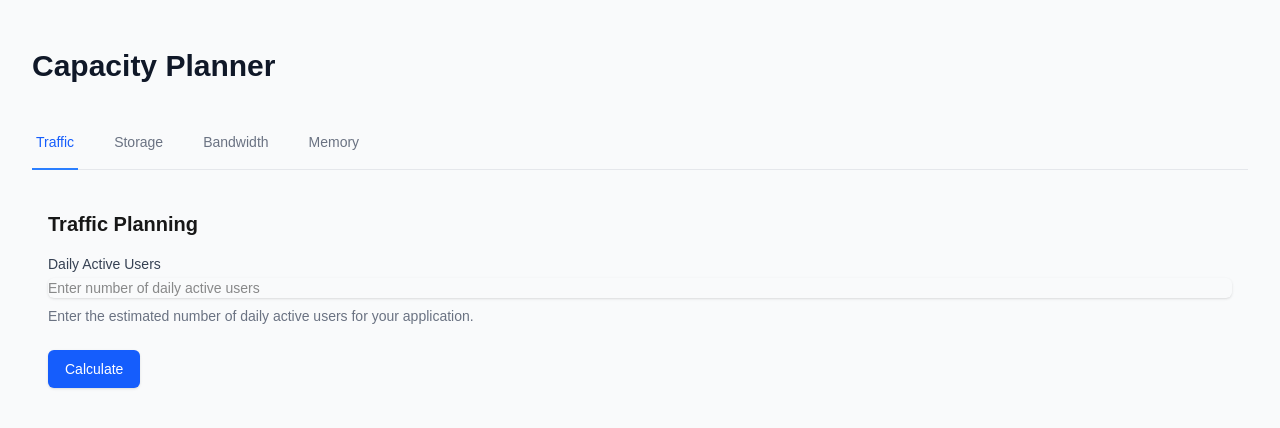
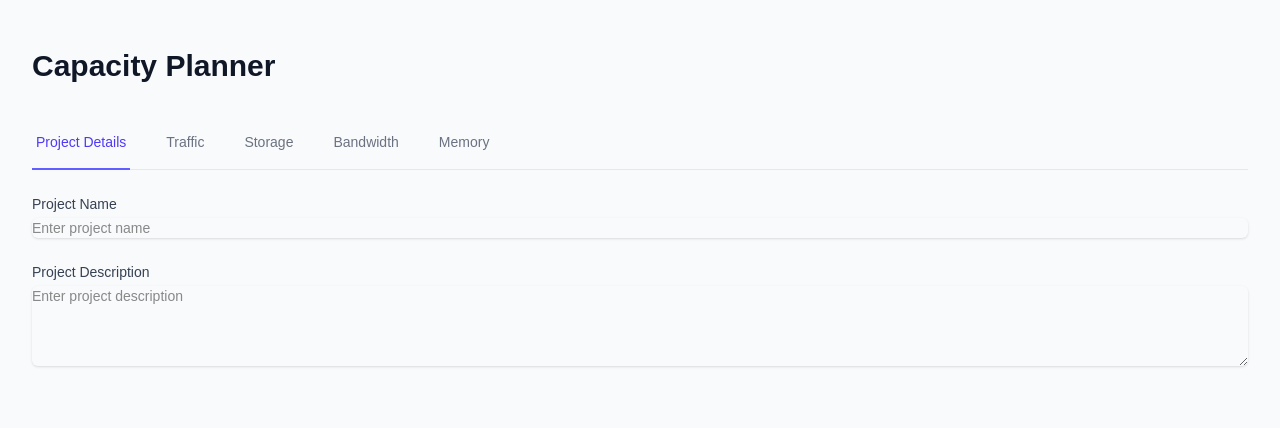
Before and after one commit to adrikei/capper, a Next.js app: page / in a window 1280 px wide. Shown: the top 428 px of the page. Built offline with nearby package versions, Linux system fonts and the light colour scheme.

Commit message:
feat: add Project Details tab and refactor tab components

```diff
--- a/src/app/components/Tabs.tsx
+++ b/src/app/components/Tabs.tsx
@@ -1,17 +1,21 @@
 'use client';
 
-import { useState } from 'react';
+import React, { useState } from 'react';
 import TrafficTab from './tabs/TrafficTab';
 import StorageTab from './tabs/StorageTab';
 import BandwidthTab from './tabs/BandwidthTab';
 import MemoryTab from './tabs/MemoryTab';
+import { ProjectDetailsTab } from './tabs/ProjectDetailsTab';
 
-type Tab = 'traffic' | 'storage' | 'bandwidth' | 'memory';
+type Tab = 'project' | 'traffic' | 'storage' | 'bandwidth' | 'memory';
 
-export default function Tabs() {
-  const [activeTab, setActiveTab] = useState<Tab>('traffic');
+export const Tabs: React.FC = () => {
+  const [activeTab, setActiveTab] = useState<Tab>('project');
+  const [projectName, setProjectName] = useState('');
+  const [projectDescription, setProjectDescription] = useState('');
 
-  const tabs = [
+  const tabs: { id: Tab; label: string }[] = [
+    { id: 'project', label: 'Project Details' },
     { id: 'traffic', label: 'Traffic' },
     { id: 'storage', label: 'Storage' },
     { id: 'bandwidth', label: 'Bandwidth' },
@@ -25,13 +29,13 @@ export default function Tabs() {
           {tabs.map((tab) => (
             <button
               key={tab.id}
-              onClick={() => setActiveTab(tab.id as Tab)}
+              onClick={() => setActiveTab(tab.id)}
               className={`
-                whitespace-nowrap py-4 px-1 border-b-2 font-medium text-sm
+                whitespace-nowrap border-b-2 py-4 px-1 text-sm font-medium
                 ${
                   activeTab === tab.id
-                    ? 'border-blue-500 text-blue-600'
-                    : 'border-transparent text-gray-500 hover:text-gray-700 hover:border-gray-300'
+                    ? 'border-indigo-500 text-indigo-600'
+                    : 'border-transparent text-gray-500 hover:border-gray-300 hover:text-gray-700'
                 }
               `}
             >
@@ -40,7 +44,16 @@ export default function Tabs() {
           ))}
         </nav>
       </div>
+
       <div className="mt-6">
+        {activeTab === 'project' && (
+          <ProjectDetailsTab
+            projectName={projectName}
+            projectDescription={projectDescription}
+            onProjectNameChange={setProjectName}
+            onProjectDescriptionChange={setProjectDescription}
+          />
+        )}
         {activeTab === 'traffic' && <TrafficTab />}
         {activeTab === 'storage' && <StorageTab />}
         {activeTab === 'bandwidth' && <BandwidthTab />}
@@ -48,4 +61,4 @@ export default function Tabs() {
       </div>
     </div>
   );
-}
+};
--- a/src/app/components/tabs/BandwidthTab.tsx
+++ b/src/app/components/tabs/BandwidthTab.tsx
@@ -1,10 +1,18 @@
 'use client';
 
-export default function BandwidthTab() {
+import React from 'react';
+
+interface BandwidthTabProps {
+  // Add any props if needed
+}
+
+const BandwidthTab: React.FC<BandwidthTabProps> = () => {
   return (
     <div className="p-4">
-      <h2 className="text-xl font-semibold mb-4">Bandwidth Planning</h2>
+      <h2 className="text-lg font-medium text-gray-900">Bandwidth Planning</h2>
       {/* Add bandwidth planning content here */}
     </div>
   );
-}
+};
+
+export default BandwidthTab;
--- a/src/app/components/tabs/MemoryTab.tsx
+++ b/src/app/components/tabs/MemoryTab.tsx
@@ -1,10 +1,18 @@
 'use client';
 
-export default function MemoryTab() {
+import React from 'react';
+
+interface MemoryTabProps {
+  // Add any props if needed
+}
+
+const MemoryTab: React.FC<MemoryTabProps> = () => {
   return (
     <div className="p-4">
-      <h2 className="text-xl font-semibold mb-4">Memory Planning</h2>
+      <h2 className="text-lg font-medium text-gray-900">Memory Planning</h2>
       {/* Add memory planning content here */}
     </div>
   );
-}
+};
+
+export default MemoryTab;
--- /dev/null
+++ b/src/app/components/tabs/ProjectDetailsTab.tsx
@@ -0,0 +1,46 @@
+import React from 'react';
+
+interface ProjectDetailsTabProps {
+  projectName: string;
+  projectDescription: string;
+  onProjectNameChange: (name: string) => void;
+  onProjectDescriptionChange: (description: string) => void;
+}
+
+export const ProjectDetailsTab: React.FC<ProjectDetailsTabProps> = ({
+  projectName,
+  projectDescription,
+  onProjectNameChange,
+  onProjectDescriptionChange,
+}) => {
+  return (
+    <div className="space-y-6">
+      <div>
+        <label htmlFor="projectName" className="block text-sm font-medium text-gray-700">
+          Project Name
+        </label>
+        <input
+          type="text"
+          id="projectName"
+          value={projectName}
+          onChange={(e) => onProjectNameChange(e.target.value)}
+          className="mt-1 block w-full rounded-md border-gray-300 shadow-sm focus:border-indigo-500 focus:ring-indigo-500 sm:text-sm"
+          placeholder="Enter project name"
+        />
+      </div>
+      <div>
+        <label htmlFor="projectDescription" className="block text-sm font-medium text-gray-700">
+          Project Description
+        </label>
+        <textarea
+          id="projectDescription"
+          value={projectDescription}
+          onChange={(e) => onProjectDescriptionChange(e.target.value)}
+          rows={4}
+          className="mt-1 block w-full rounded-md border-gray-300 shadow-sm focus:border-indigo-500 focus:ring-indigo-500 sm:text-sm"
+          placeholder="Enter project description"
+        />
+      </div>
+    </div>
+  );
+};
--- a/src/app/components/tabs/StorageTab.tsx
+++ b/src/app/components/tabs/StorageTab.tsx
@@ -1,10 +1,18 @@
 'use client';
 
-export default function StorageTab() {
+import React from 'react';
+
+interface StorageTabProps {
+  // Add any props if needed
+}
+
+const StorageTab: React.FC<StorageTabProps> = () => {
   return (
     <div className="p-4">
-      <h2 className="text-xl font-semibold mb-4">Storage Planning</h2>
+      <h2 className="text-lg font-medium text-gray-900">Storage Planning</h2>
       {/* Add storage planning content here */}
     </div>
   );
-}
+};
+
+export default StorageTab;
--- a/src/app/page.tsx
+++ b/src/app/page.tsx
@@ -1,5 +1,5 @@
 import Image from "next/image";
-import Tabs from './components/Tabs';
+import { Tabs } from './components/Tabs';
 
 export default function Home() {
   return (
```
Also changed, not shown: src/app/components/tabs/TrafficTab.tsx (+9 -2 lines).
